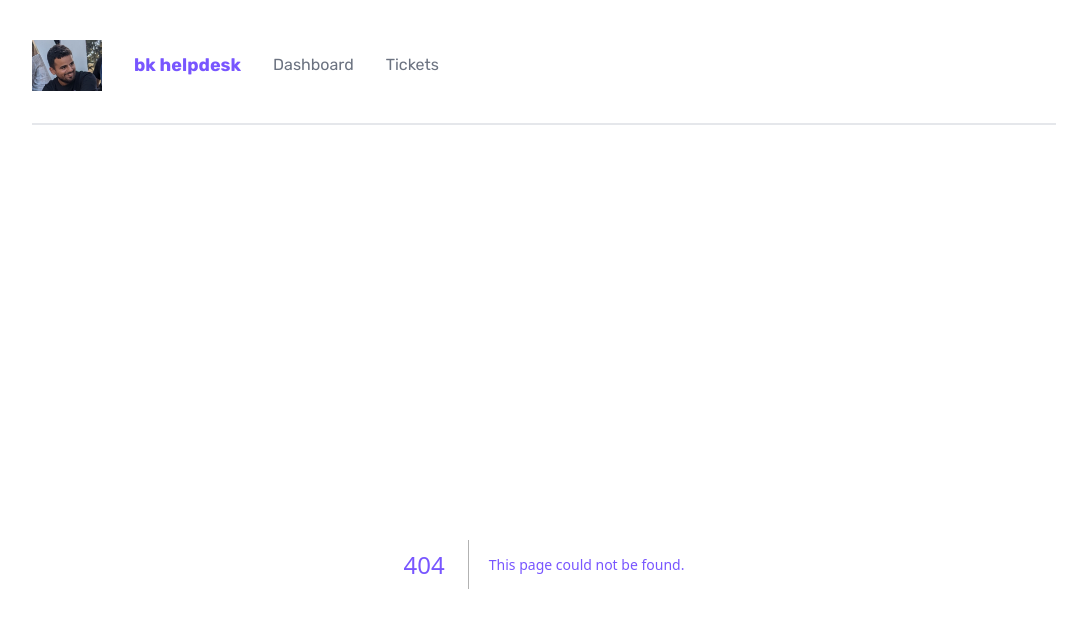
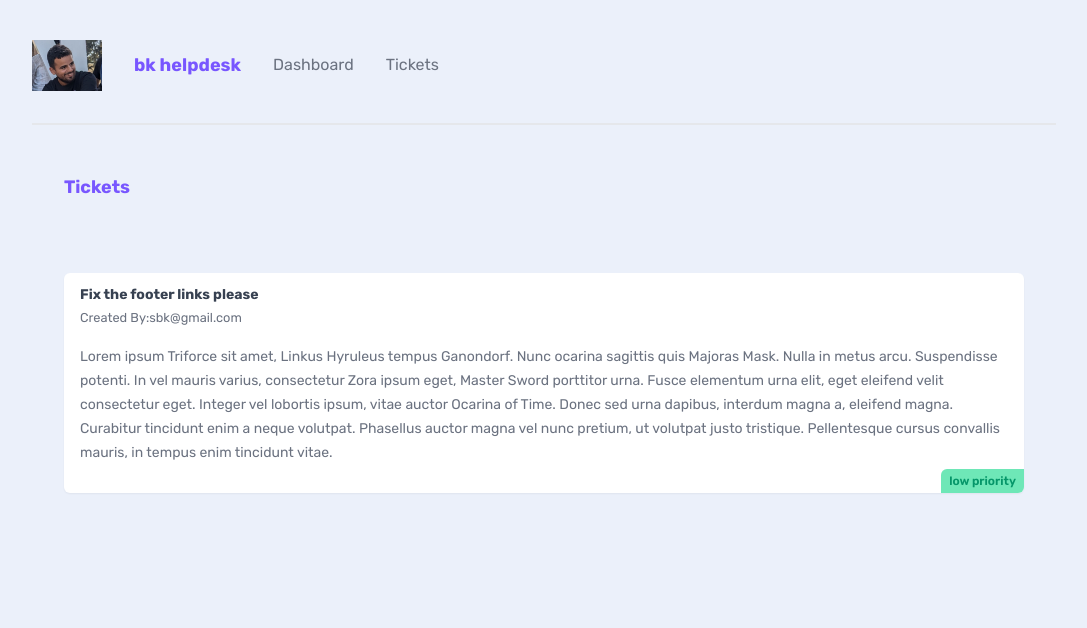
Before and after one commit to sofexbk/Bk-helpdesk, a Next.js app: page /tickets/1 in a window 1280 px wide. Before the commit this address had no page. Shown: the top 628 px of the page, without its empty margins (96-1183 px from the left). Built offline with nearby package versions, Linux system fonts and the light colour scheme; data requests are answered from the project's data file.

Commit message:
dynamic segments

```diff
--- a/app/tickets/TicketList.jsx
+++ b/app/tickets/TicketList.jsx
@@ -1,4 +1,5 @@
 import axios from "axios"
+import Link from "next/link";
 async function getTickets(){
    const res= await axios.get('http://localhost:4000/tickets',{
     next:{
@@ -16,11 +17,13 @@
     <>
       {tickets.map((ticket)=>(
         <div key={ticket.id} className="card my-5">
+           <Link href={`/tickets/${ticket.id}`}>
             <h3>{ticket.title}</h3>
             <p>{ticket.body.slice(0,200)}...</p>
             <div className={`pill ${ticket.priority}`}>
                 {ticket.priority} priority
             </div>
+            </Link>
         </div>
       ))
       }
@@ -30,3 +33,6 @@
     </>
   )
 }
+
+
+///tickets/id
--- /dev/null
+++ b/app/tickets/[id]/page.jsx
@@ -0,0 +1,30 @@
+import axios from "axios"
+async function getTicket(id){
+   const res= await axios.get('http://localhost:4000/tickets/' + id,{
+    next:{
+        revalidate:0 //no cache
+    }
+   })
+   return res.data;
+}
+
+
+export default async function TicketDetails({params}) {
+    const ticket= await getTicket(params.id)
+
+    return (
+    <main>
+        <nav>
+            <h2>Tickets</h2>
+        </nav>
+        <div className="card">
+            <h3>{ticket.title}</h3>
+            <small>Created By:{ticket.user_email}</small>
+            <p>{ticket.body}</p>
+            <div className={`pill ${ticket.priority}`}>
+                {ticket.priority} priority
+            </div>
+        </div>
+    </main>
+  )
+}
```
